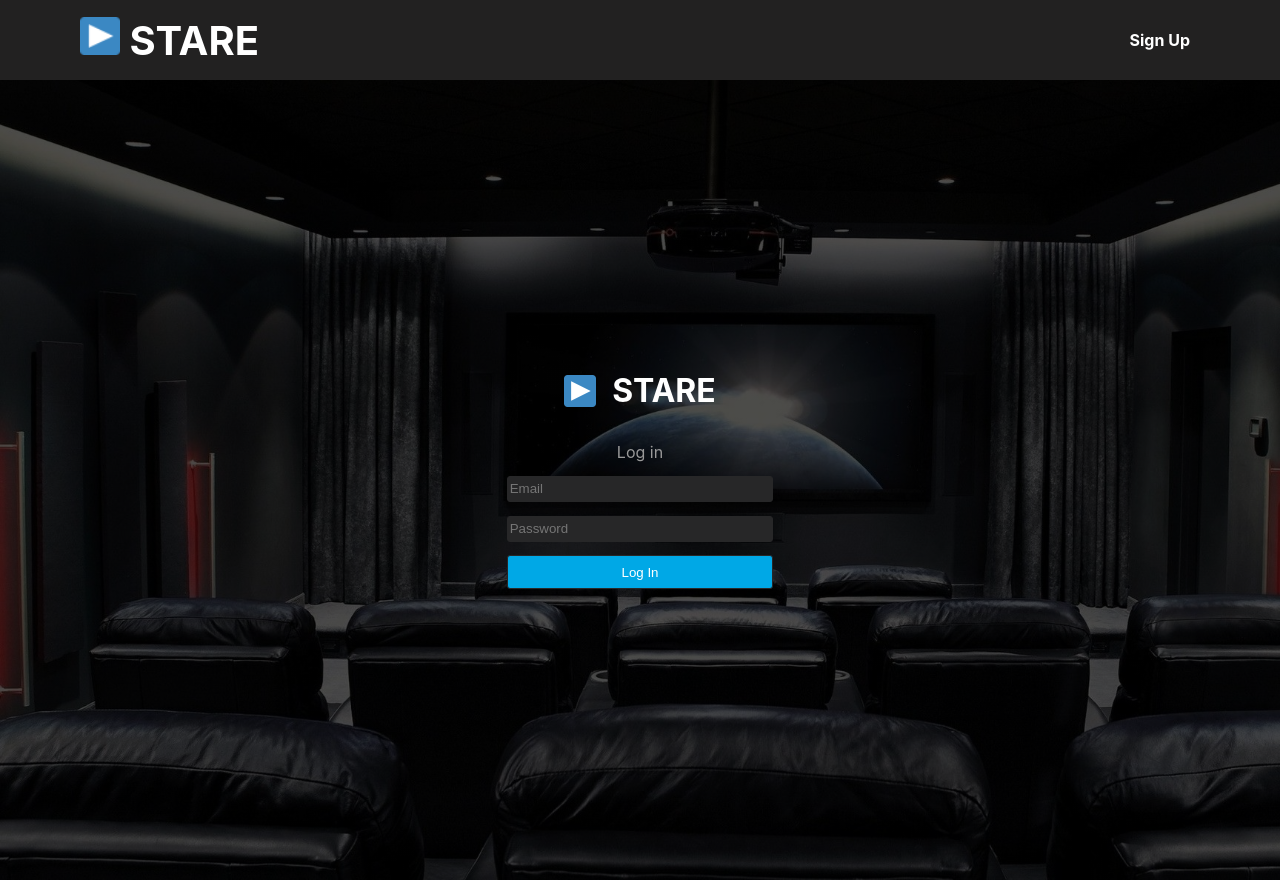
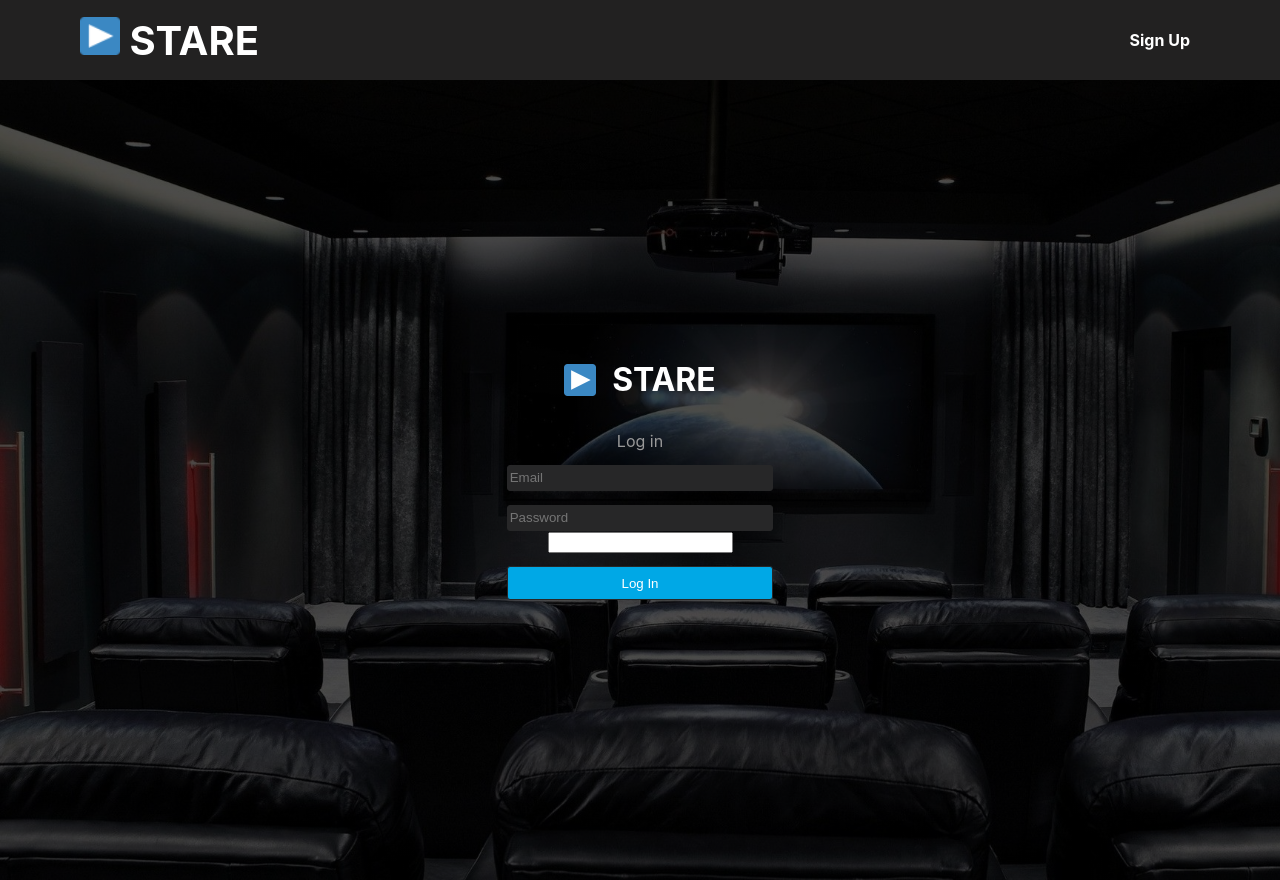
Before and after one commit to Akius1/stare-movie-app, a React (Create React App) app in the folder client/: page /login in a window 1280 px wide. Built offline with nearby package versions, Linux system fonts and the light colour scheme.

Commit message:
refactor login page

```diff
--- a/client/src/components/Login/Form.jsx
+++ b/client/src/components/Login/Form.jsx
@@ -47,6 +47,7 @@ const Form = ({ handleSubmit }) => {
             placeholder="Email"
             onChange={handleOnChange}
             className="form-input"
+            required
           />
         </div>
         {FormData.email && !validateInput(FormData.email) ? (
@@ -59,7 +60,12 @@ const Form = ({ handleSubmit }) => {
             type={"password"}
             placeholder="Password"
             className="form-input"
+            required
           />
+        </div>
+
+        <div>
+          <input />
         </div>
         <Button buttonName="Log In" onClick={onClick} />
       </FormLogin>
--- a/client/src/components/Login/LoginElements.jsx
+++ b/client/src/components/Login/LoginElements.jsx
@@ -58,6 +58,14 @@ export const FormLogin = styled.div`
     border-radius: 3px;
     color: #fff;
     align-items: center;
+
+    &:hover {
+        transition: all 0.2s ease-in-out;
+        background: #067eaa;
+
+
+    }
+
   }
 `;
 export const Error = styled.p`
```
